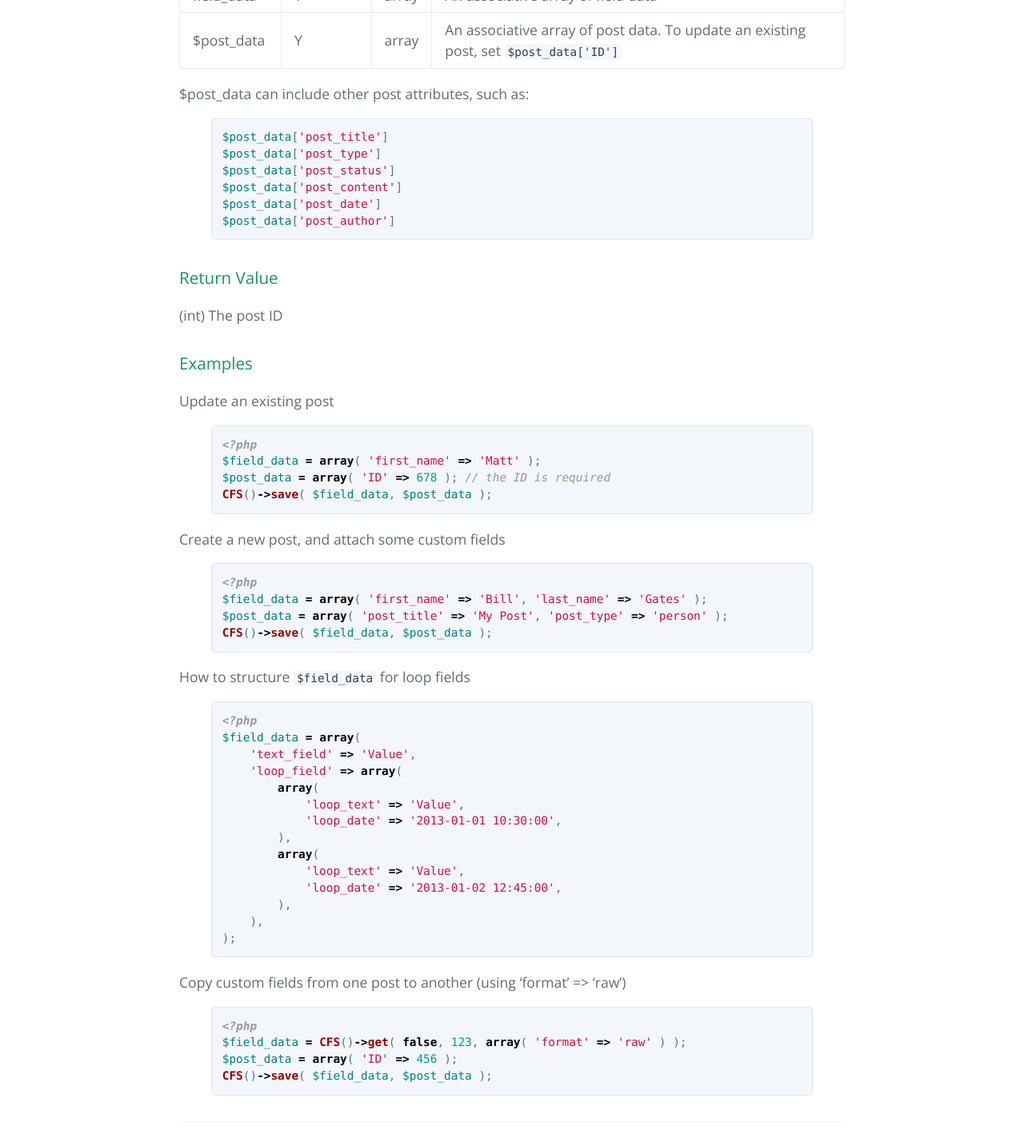
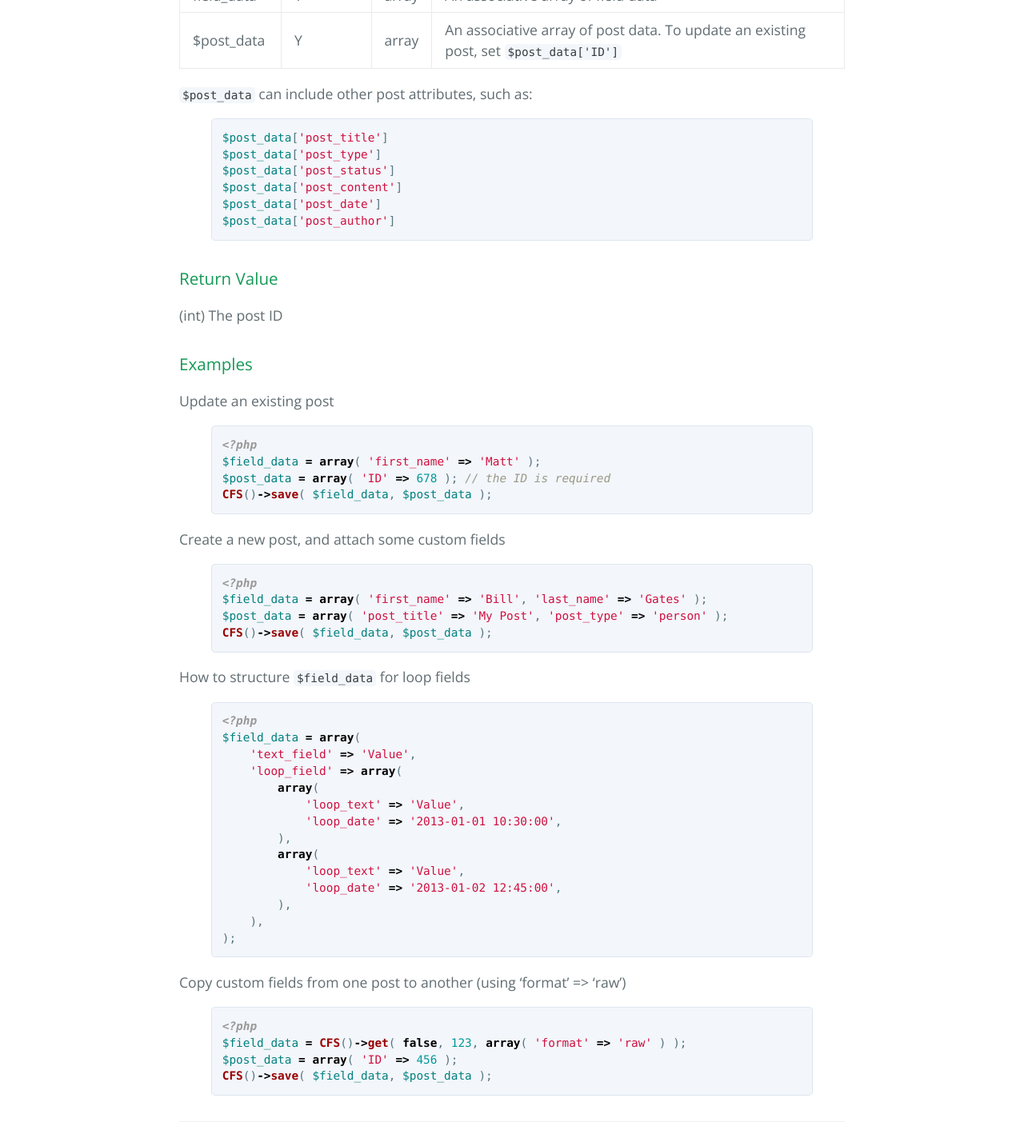
Before and after one commit to mgibbs189/custom-field-suite, a Jekyll site: the page built from api/save.md, in a window 1280 px wide. Shown: the part 608-2031 px from the top of the page at 80% size. Built offline with Jekyll 4.4.1, drawn with Linux system fonts in a browser that asks for light colours.

```diff
--- a/api/save.md
+++ b/api/save.md
@@ -14,7 +14,7 @@ title: save
 | field_data  | Y | array | An associative array of field data |
 | $post_data  | Y | array | An associative array of post data. To update an existing post, set `$post_data['ID']` |
 
-$post_data can include other post attributes, such as:
+`$post_data` can include other post attributes, such as:
 
 {% highlight php %}
 $post_data['post_title']
```
